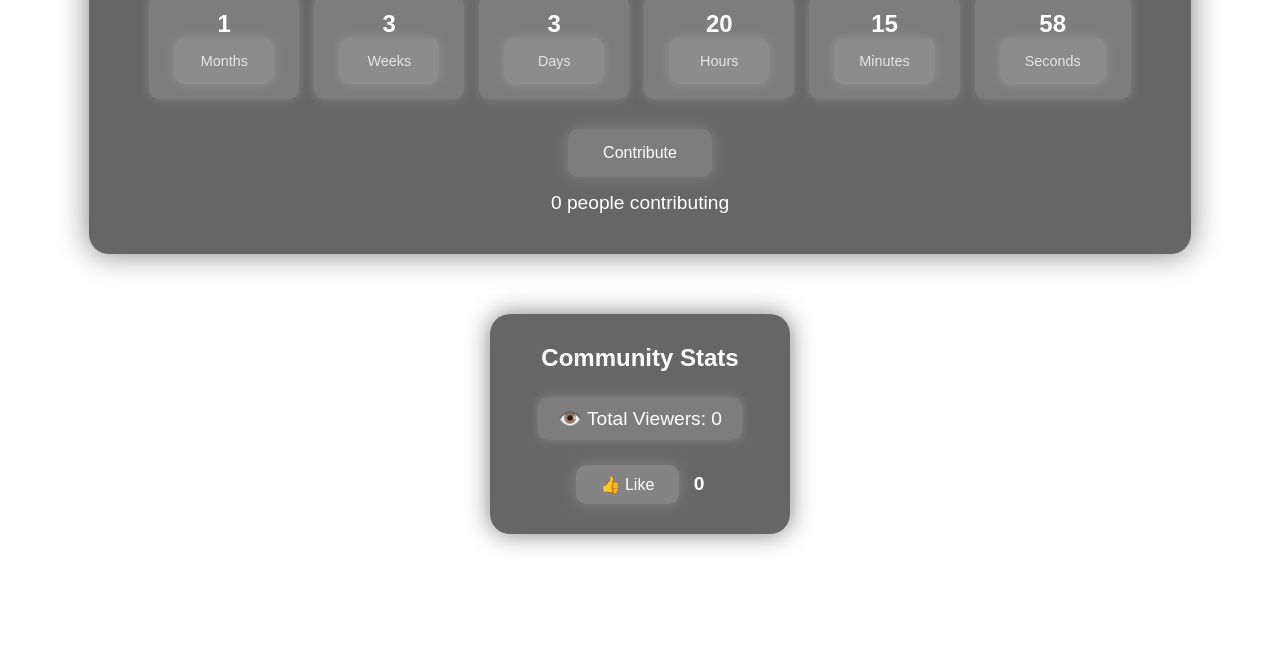
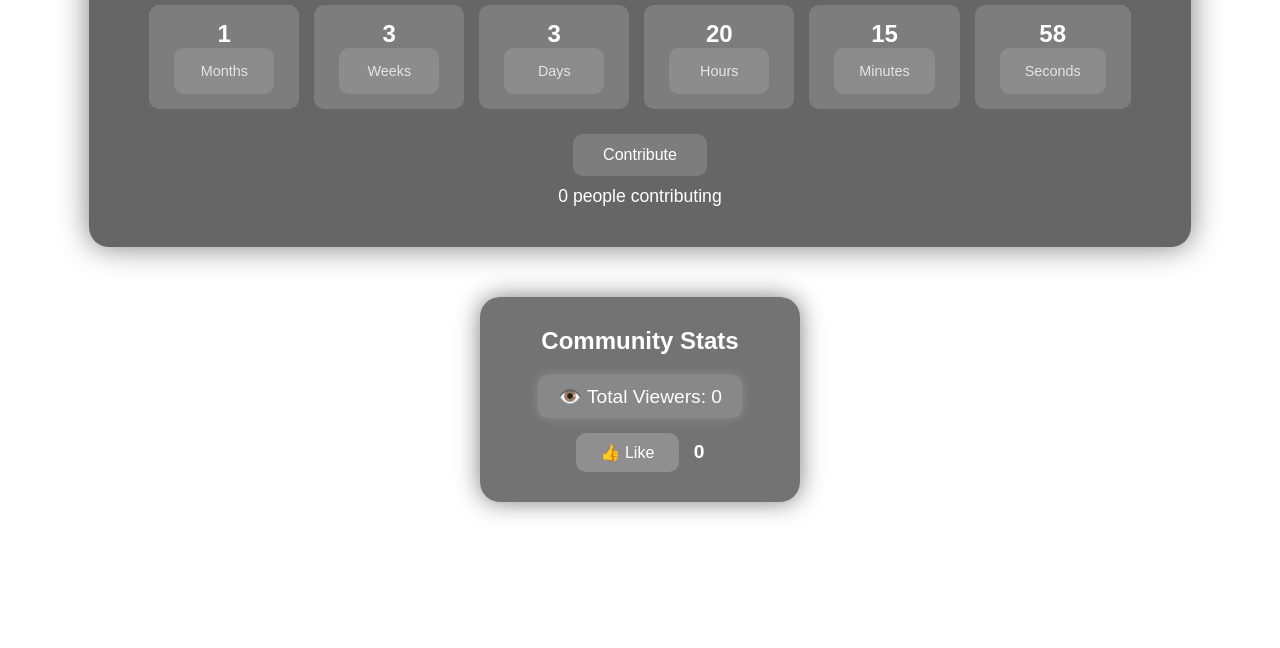
Before and after one commit to greatmemereset/greatmemereset.github.io, a website: page index.html in a window 1280 px wide. Shown: the part 152-800 px from the top of the page. Drawn offline with Linux system fonts and the light colour scheme; no server answers.

Commit message:
Update style.css

```diff
--- a/style.css
+++ b/style.css
@@ -1,4 +1,3 @@
-/* Base Reset */
 * {
   box-sizing: border-box;
   margin: 0;
@@ -12,11 +11,12 @@ body {
   display: flex;
   flex-direction: column;
   align-items: center;
+  justify-content: flex-start;
   color: white;
   overflow-x: hidden;
 }
 
-/* Main Countdown Container */
+/* Main countdown section */
 .container {
   background: rgba(0, 0, 0, 0.6);
   border-radius: 20px;
@@ -24,14 +24,13 @@ body {
   text-align: center;
   box-shadow: 0 0 30px rgba(0, 0, 0, 0.5);
   backdrop-filter: blur(8px);
+  margin-top: 60px;
   animation: fadeIn 1s ease;
-  margin-top: 50px;
 }
 
 h1 {
   font-size: 2rem;
   margin-bottom: 20px;
-  font-weight: 600;
 }
 
 .countdown {
@@ -47,7 +46,6 @@ h1 {
   background: rgba(255, 255, 255, 0.15);
   padding: 15px 25px;
   border-radius: 10px;
-  box-shadow: 0 0 10px rgba(255, 255, 255, 0.2);
   min-width: 100px;
 }
 
@@ -58,18 +56,15 @@ h1 {
 
 /* Contribute Button */
 #contribute-btn {
-  margin-top: 30px;
-  padding: 15px 35px;
+  margin-top: 25px;
+  padding: 12px 30px;
   font-size: 1rem;
   color: #fff;
   background: rgba(255, 255, 255, 0.15);
   border: none;
   border-radius: 10px;
   cursor: pointer;
-  box-shadow: 0 0 15px rgba(255, 255, 255, 0.2);
   transition: all 0.3s ease;
-  position: relative;
-  overflow: hidden;
 }
 
 #contribute-btn:hover {
@@ -78,32 +73,31 @@ h1 {
 }
 
 #contribution-count {
-  margin-top: 15px;
-  font-size: 1.2rem;
+  margin-top: 10px;
+  font-size: 1.1rem;
 }
 
-/* Community Stats Box */
+/* ✅ Community Box */
 .community-box {
-  margin-top: 60px;
-  background: rgba(0, 0, 0, 0.6);
+  position: relative;
+  background: rgba(0, 0, 0, 0.55);
   border-radius: 20px;
+  backdrop-filter: blur(12px);
+  box-shadow: 0 0 25px rgba(0, 0, 0, 0.5);
+  text-align: center;
+  margin-top: 50px;
   padding: 30px 40px;
-  text-align: center;
-  box-shadow: 0 0 25px rgba(0, 0, 0, 0.5);
-  backdrop-filter: blur(10px);
-  animation: fadeIn 1.5s ease;
-  min-width: 300px;
+  min-width: 320px;
+  animation: slideUp 1.2s ease forwards;
 }
 
 .community-box h2 {
-  margin-bottom: 15px;
+  margin-bottom: 20px;
   font-size: 1.5rem;
-  font-weight: 600;
 }
 
 .stat-item {
   font-size: 1.2rem;
-  margin: 10px 0;
   background: rgba(255, 255, 255, 0.15);
   border-radius: 10px;
   padding: 10px 20px;
@@ -111,7 +105,7 @@ h1 {
   box-shadow: 0 0 10px rgba(255,255,255,0.2);
 }
 
-/* Like Button Styling */
+/* Like button */
 .like-container {
   margin-top: 15px;
 }
@@ -124,12 +118,11 @@ h1 {
   color: white;
   font-size: 1rem;
   cursor: pointer;
-  box-shadow: 0 0 15px rgba(255, 255, 255, 0.2);
   transition: all 0.3s ease;
 }
 
 .like-button:hover {
-  background: rgba(255, 255, 255, 0.3);
+  background: rgba(255, 255, 255, 0.35);
   transform: scale(1.05);
 }
 
@@ -137,7 +130,6 @@ h1 {
   margin-left: 10px;
   font-size: 1.2rem;
   font-weight: bold;
-  display: inline-block;
 }
 
 /* Animations */
@@ -145,3 +137,8 @@ h1 {
   from { opacity: 0; transform: translateY(20px); }
   to { opacity: 1; transform: translateY(0); }
 }
+
+@keyframes slideUp {
+  from { opacity: 0; transform: translateY(40px); }
+  to { opacity: 1; transform: translateY(0); }
+}
```
